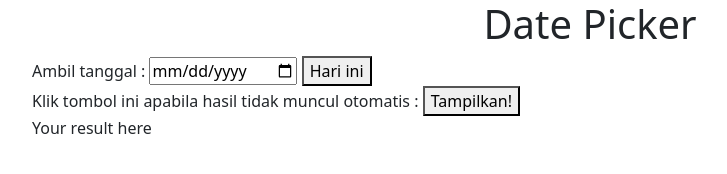
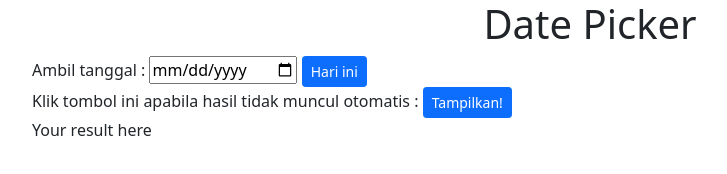
Before and after one commit to arraysyams/date-picker, a plain HTML site: page index.html in a window 1280 px wide. Shown: the whole page, without its empty margins (50-777 px from the left). Drawn offline with Linux system fonts and the light colour scheme.

Commit message:
Added button stylings

```diff
--- a/index.html
+++ b/index.html
@@ -16,10 +16,10 @@
             <h1>Date Picker</h1>
             <label for="btPick">Ambil tanggal : </label>
             <input type="date" id="btPick" name="picker">
-            <button id="btToday">Hari ini</button>
+            <button id="btToday" class="btn btn-primary btn-sm">Hari ini</button>
             <br>
             <label for="generate">Klik tombol ini apabila hasil tidak muncul otomatis : </label>
-            <button id="btGenerate" name="generate">Tampilkan!</button>
+            <button id="btGenerate" name="generate" class="btn btn-primary btn-sm">Tampilkan!</button>
             <p id="txtRes">Your result here</p>
         </div>
     </div>
```
